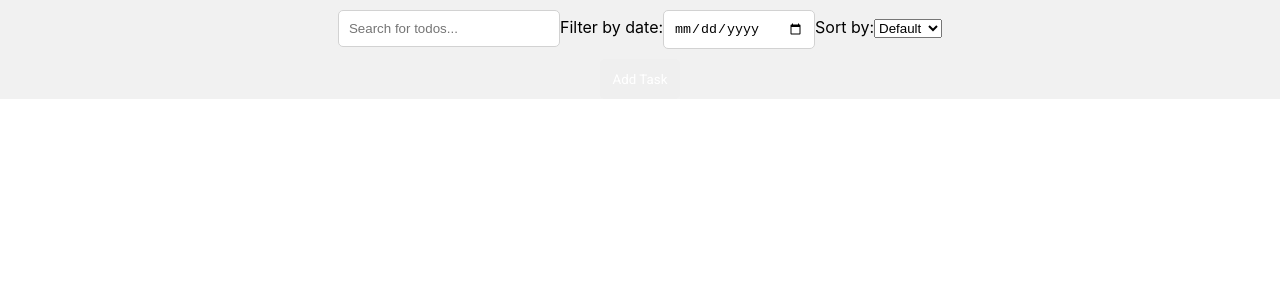
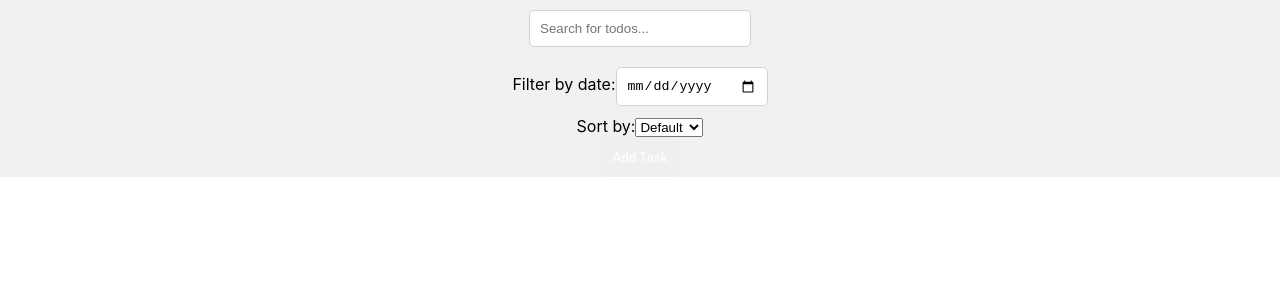
Before and after one commit to kdrshvolia/todo_list, a React (Create React App) app: page / in a window 1280 px wide. Shown: the top 300 px of the page. Built offline with nearby package versions, Linux system fonts and the light colour scheme.

Commit message:
Add markup

```diff
--- a/src/components/FiltersPanel/FiltersPanel.js
+++ b/src/components/FiltersPanel/FiltersPanel.js
@@ -3,10 +3,11 @@ import Input from '../Input/Input';
 import DateInput from '../DateInput/DateInput';
 import Select from '../Select/Select';
 import { Wrapper } from '../TodoBoard/StyledComponents';
+import { FiltersWrapper } from './StyledComponents';
 
 const FiltersPanel = ({ searchTodos, setFilterDate, sortOptions, sortType, setSortType }) => {
   return (
-    <div>
+    <FiltersWrapper>
       <Input onChange={searchTodos} placeholder="Search for todos..." />
       <DateInput onChange={setFilterDate} labelText="Filter by date:" />
       <Select
@@ -15,7 +16,7 @@ const FiltersPanel = ({ searchTodos, setFilterDate, sortOptions, sortType, setSo
         onChange={setSortType}
         labelText="Sort by:"
       />
-    </div>
+    </FiltersWrapper>
   );
 };
 
--- /dev/null
+++ b/src/components/FiltersPanel/StyledComponents.js
@@ -0,0 +1,9 @@
+import styled from 'styled-components';
+
+const FiltersWrapper = styled.div`
+  display: flex;
+  flex-direction: column;
+  align-items: center;
+`;
+
+export { FiltersWrapper };
```
